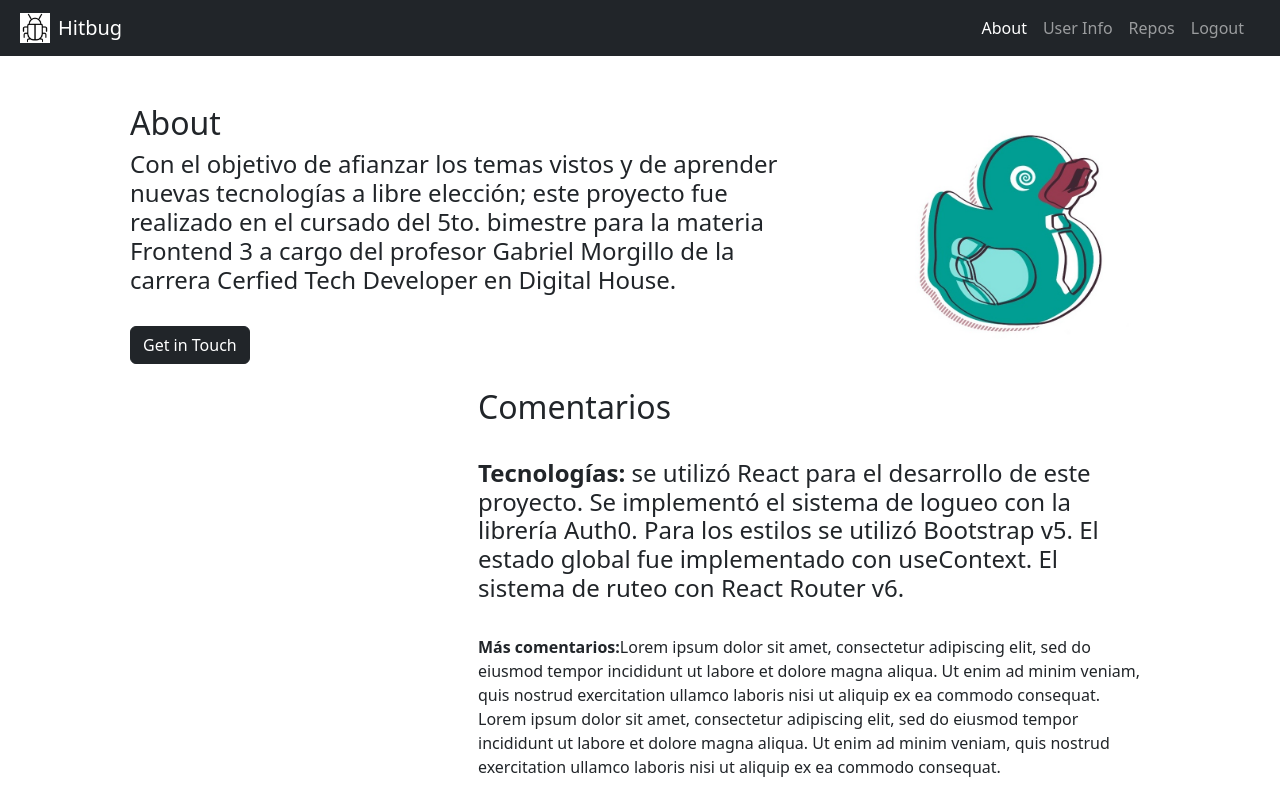
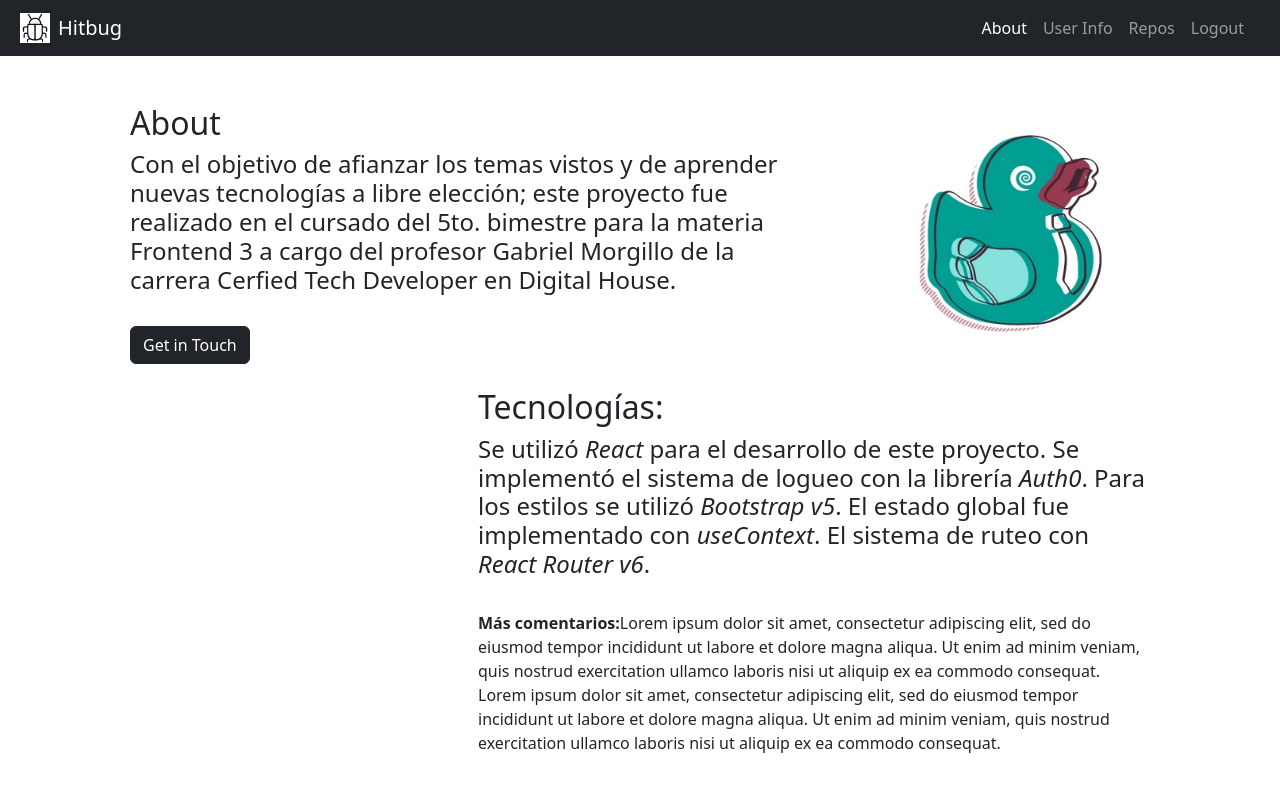
Before and after one commit to matiashernandev/react-hitbugApp, a React (Vite) app: page /about in a window 1280 px wide. Shown: the top 800 px of the page. Built offline with nearby package versions, Linux system fonts and the light colour scheme; no server answers.

Commit message:
update form

```diff
--- a/src/components/CardRepo.jsx
+++ b/src/components/CardRepo.jsx
@@ -3,7 +3,7 @@ import React from "react";
 import ButtonModal from "./ButtonModal";
 
 export default function CardRepo({ repo }) {
-    console.log(repo);
+    //console.log(repo);
 
     return (
         <div className="card container bg-dark text-white border border-primary d-f h-100 p-0 m-0">
--- a/src/components/Form.jsx
+++ b/src/components/Form.jsx
@@ -53,11 +53,11 @@ export default function Form() {
                 <select
                     className="form-select"
                     id="inputGroupSelect04"
-                    aria-label="aria-label"
+                    aria-label="Order by"
                     value={sortValue}
                     onChange={(e) => setSortValue(e.target.value)}
                 >
-                    <option defaultValue={sortValue}>Choose...</option>
+                    <option defaultValue={sortValue}>Sort by...</option>
                     <option value="created">Created</option>
                     <option value="updated">Updated</option>
                     <option value="pushed">Pushed</option>
@@ -67,11 +67,13 @@ export default function Form() {
                 <select
                     className="form-select"
                     id="inputGroupSelect04"
-                    aria-label="Example select with button addon"
+                    aria-label="Order by"
                     value={directionValue}
                     onChange={(e) => setDirectionValue(e.target.value)}
                 >
-                    <option defaultValue={directionValue}>Choose...</option>
+                    <option defaultValue={directionValue}>
+                        Sort direction...
+                    </option>
                     <option value="asc">Asc</option>
                     <option value="desc">Desc</option>
                 </select>
--- a/src/layout/Navbar.jsx
+++ b/src/layout/Navbar.jsx
@@ -17,7 +17,7 @@ function Navbar() {
     }
 
     return (
-        <nav className="navbar navbar-expand-lg bg-dark navbar-dark">
+        <nav className="navbar navbar-fixed-top navbar-expand-lg bg-dark navbar-dark">
             <div className="container-fluid  ">
                 <Link className="navbar-brand" to="/">
                     <img
--- a/src/pages/About.jsx
+++ b/src/pages/About.jsx
@@ -1,6 +1,4 @@
 import React from "react";
-import { Link } from "react-router-dom";
-import ButtonLogin from "../components/ButtonLogin";
 import Tips from "./Tips";
 import pato from "../assets/img/pato.jpg";
 
@@ -8,9 +6,9 @@ function Login() {
     return (
         <div>
             <div className="container px-4 px-lg-5 my-5  text-dark">
-                <div id="about" class="container-fluid">
-                    <div class="row">
-                        <div class="col-sm-8">
+                <div id="about" className="container-fluid">
+                    <div className="row">
+                        <div className="col-sm-8">
                             <h2>About</h2>
 
                             <h4>
@@ -26,33 +24,40 @@ function Login() {
                                 target="_blank"
                                 rel="noopener noreferrer"
                             >
-                                <button class="btn btn-dark my-4">
+                                <button className="btn btn-dark my-4">
                                     Get in Touch
                                 </button>
                             </a>
                         </div>
-                        <div class="col-sm-4">
+                        <div className="col-sm-4">
                             <img src={pato} width="400px" alt="" />
                         </div>
                     </div>
                 </div>
 
-                <div class="container-fluid bg-grey">
-                    <div class="row">
-                        <div class="col-sm-4">
-                            <span class="glyphicon glyphicon-globe logo slideanim"></span>
+                <div className="container-fluid bg-grey">
+                    <div className="row">
+                        <div className="col-sm-4">
+                            <span className="glyphicon glyphicon-globe logo slideanim"></span>
                         </div>
-                        <div class="col-sm-8">
-                            <h2>Comentarios</h2>
-                            <br />
+                        <div className="col-sm-8">
+                            <h2>Tecnologías:</h2>
+
                             <h4>
-                                <strong>Tecnologías:</strong> se utilizó React
-                                para el desarrollo de este proyecto. Se
-                                implementó el sistema de logueo con la librería
-                                Auth0. Para los estilos se utilizó Bootstrap v5.
-                                El estado global fue implementado con
-                                useContext. El sistema de ruteo con React Router
-                                v6.
+                                Se utilizó{" "}
+                                <span className="fst-italic">React</span> para
+                                el desarrollo de este proyecto. Se implementó el
+                                sistema de logueo con la librería{" "}
+                                <span className="fst-italic">Auth0</span>. Para
+                                los estilos se utilizó{" "}
+                                <span className="fst-italic">Bootstrap v5</span>
+                                . El estado global fue implementado con{" "}
+                                <span className="fst-italic">useContext</span>.
+                                El sistema de ruteo con{" "}
+                                <span className="fst-italic">
+                                    React Router v6
+                                </span>
+                                .
                             </h4>
                             <br />
                             <p>
```
